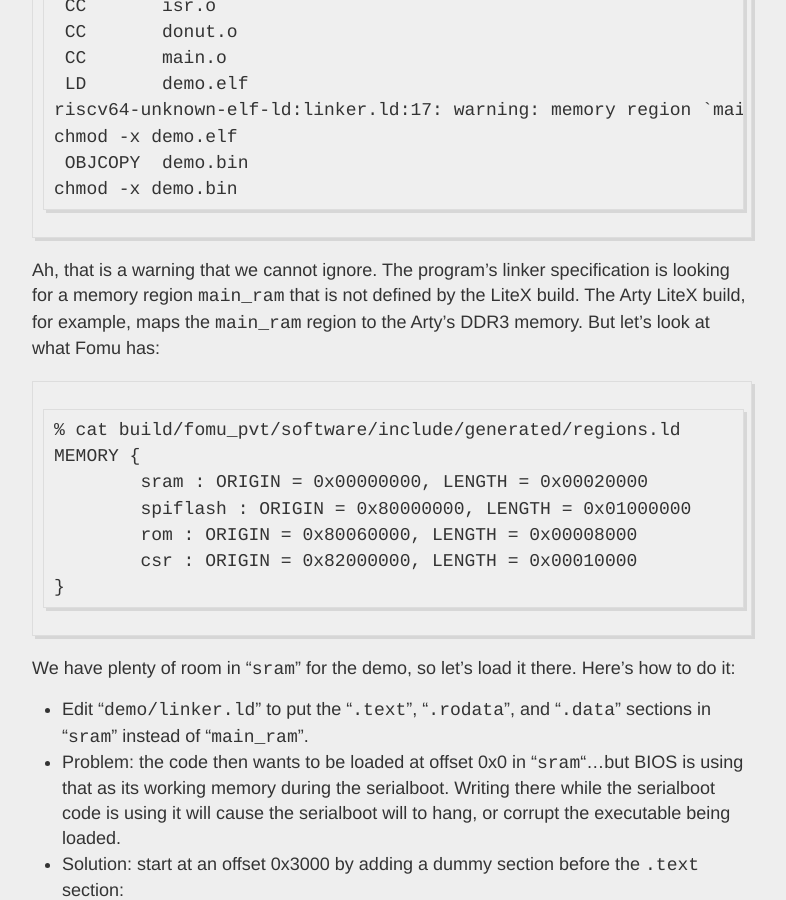
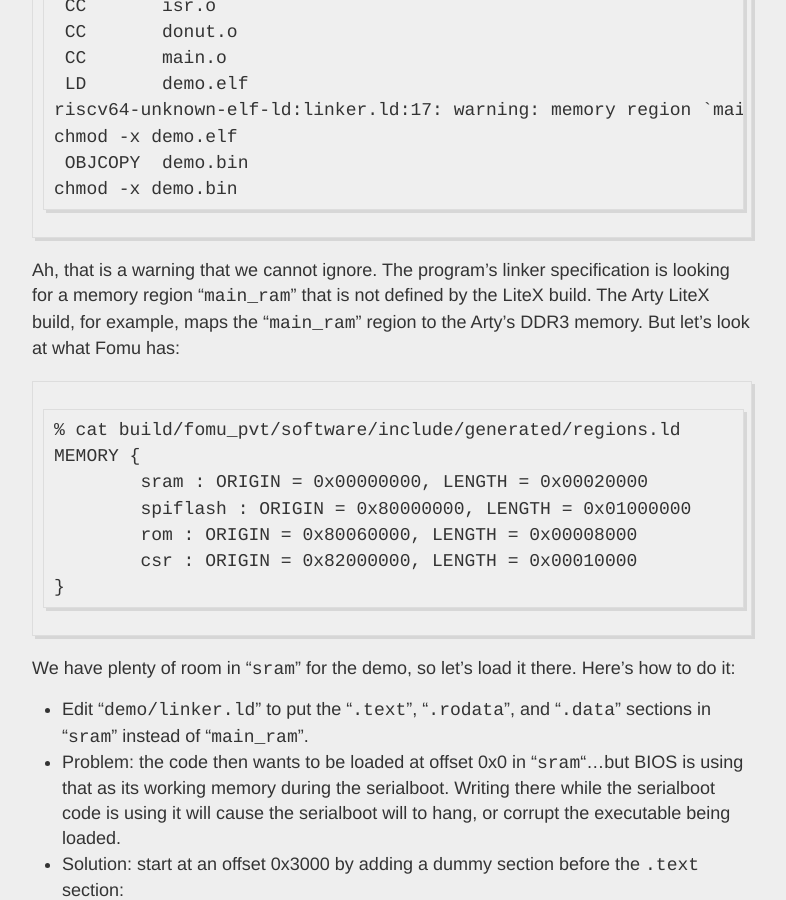
Before and after one commit to tcal-x/tcal-x.github.io, a Jekyll site: the page built from _posts/2021-01-23-Fomu-Donut.md, in a window 1280 px wide and 900 px high, scrolled down 2851 px. Shown: the whole window, without its empty margins (248-1034 px from the left). Built offline with Jekyll 4.4.1, drawn with Linux system fonts in a browser that asks for light colours; some of the changed text lies outside the part shown.

````diff
--- a/_posts/2021-01-23-Fomu-Donut.md
+++ b/_posts/2021-01-23-Fomu-Donut.md
@@ -47,7 +47,7 @@ chmod -x demo.elf
  OBJCOPY  demo.bin
 chmod -x demo.bin
 ```
-Ah, that is a warning that we cannot ignore.   The program's linker specification is looking for a memory region `main_ram` that is not defined by the LiteX build.   The Arty LiteX build, for example, maps the `main_ram` region to the Arty's DDR3 memory.   But let's look at what Fomu has:
+Ah, that is a warning that we cannot ignore.   The program's linker specification is looking for a memory region "`main_ram`" that is not defined by the LiteX build.   The Arty LiteX build, for example, maps the "`main_ram`" region to the Arty's DDR3 memory.   But let's look at what Fomu has:
 
 ```
 % cat build/fomu_pvt/software/include/generated/regions.ld
````
Also changed, not shown: other parts of _posts/2021-01-23-Fomu-Donut.md (+2 -1 lines).
